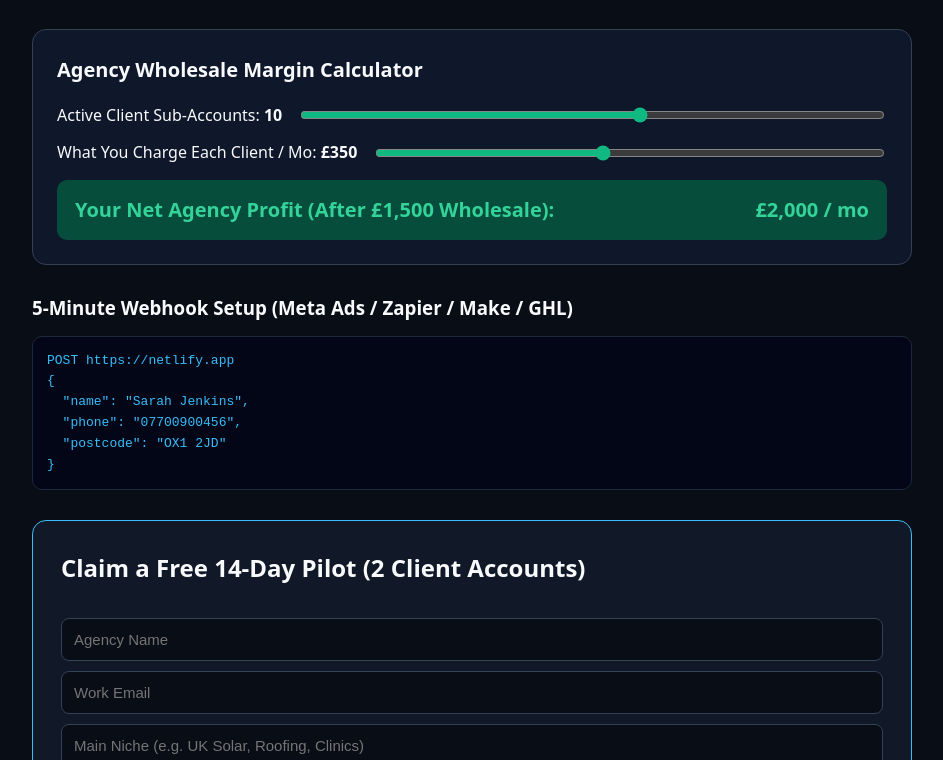
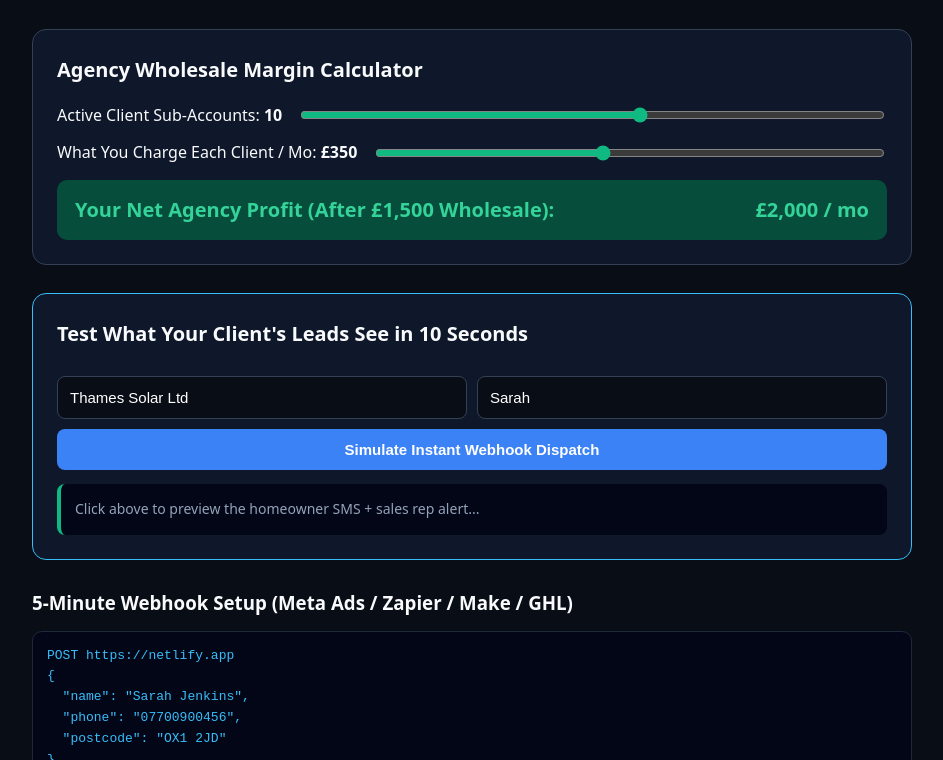
Before and after one commit to Nexus-lead-engine-Developer/pulse-route, a website: page netlify/functions/index.html in a window 1280 px wide. Shown: the part 531-1291 px from the top of the page, without its empty margins (168-1111 px from the left). Drawn offline with Linux system fonts and the light colour scheme.

Commit message:
Add lead simulation feature to index.html

```diff
--- a/netlify/functions/index.html
+++ b/netlify/functions/index.html
@@ -52,6 +52,18 @@
       </div>
     </div>
 
+    <div class="calc-box" style="border-color:#38bdf8;">
+      <h2 style="margin-top:0; font-size:20px;">Test What Your Client's Leads See in 10 Seconds</h2>
+      <div style="display:grid; grid-template-columns:1fr 1fr; gap:10px;">
+        <input type="text" id="demoBrand" placeholder="Client Brand (e.g. Thames Solar)" value="Thames Solar Ltd" />
+        <input type="text" id="demoLead" placeholder="Lead Name (e.g. Sarah)" value="Sarah" />
+      </div>
+      <button type="button" style="background:#3b82f6;" onclick="runPreview()">Simulate Instant Webhook Dispatch</button>
+      <div id="previewOut" style="margin-top:14px; background:#020617; padding:14px; border-radius:8px; font-size:14px; color:#94a3b8; border-left:4px solid #10b981;">
+        Click above to preview the homeowner SMS + sales rep alert...
+      </div>
+    </div>
+
     <h3 style="margin-bottom:8px;">5-Minute Webhook Setup (Meta Ads / Zapier / Make / GHL)</h3>
     <pre>POST https://netlify.app
 {
@@ -82,6 +94,14 @@
       const net = (c * p) - 1500;
       document.getElementById("netProfit").innerText = (net >= 0 ? "£" : "-£") + Math.abs(net).toLocaleString() + " / mo";
     }
+
+    function runPreview() {
+      const brand = document.getElementById("demoBrand").value || "Your Client";
+      const lead = document.getElementById("demoLead").value || "Homeowner";
+      document.getElementById("previewOut").innerHTML =
+        `<b style="color:#38bdf8;">[00:04s] SMS to ${lead}:</b> "Hi ${lead}, thanks for requesting a quote with ${brand}. Reply YES to confirm your number so our specialist can call you right away."<br><br>` +
+        `<b style="color:#34d399;">[00:05s] Alert to ${brand} Sales Rep:</b> "NEW HOT LEAD: ${lead} — 10s SMS sent. Call immediately."`;
+    }
   </script>
 </body>
 </html>
```
